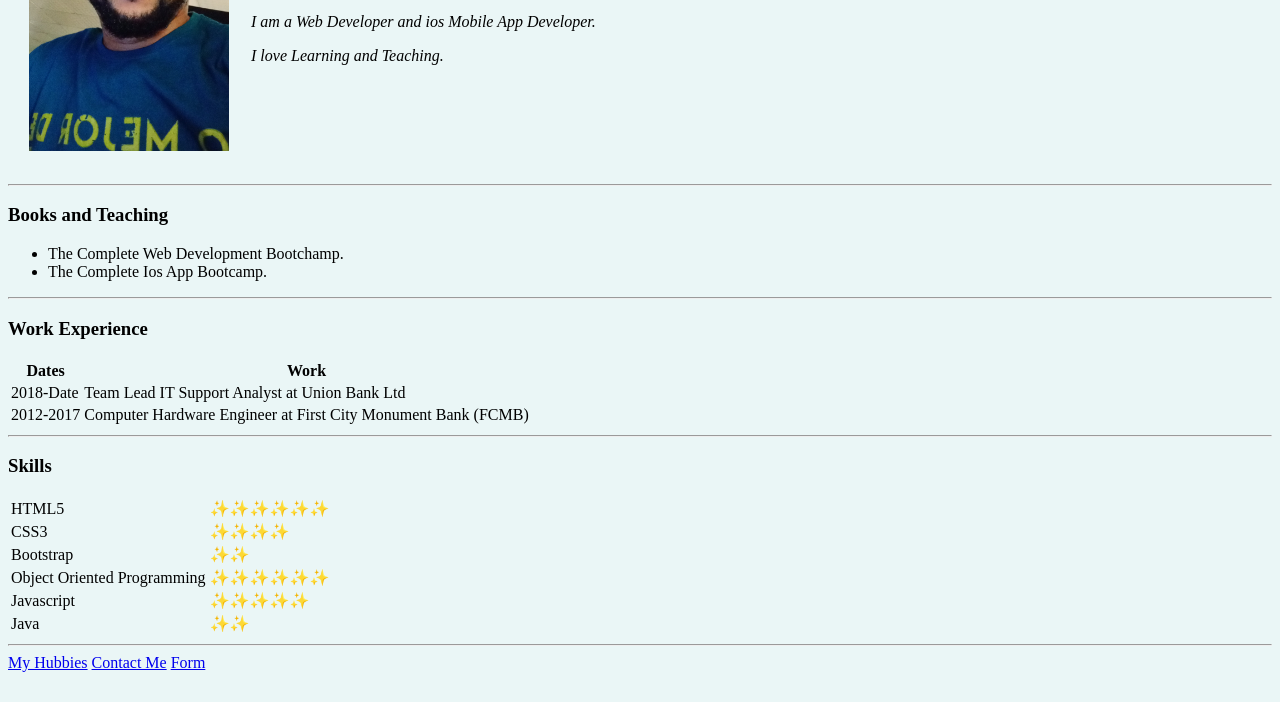
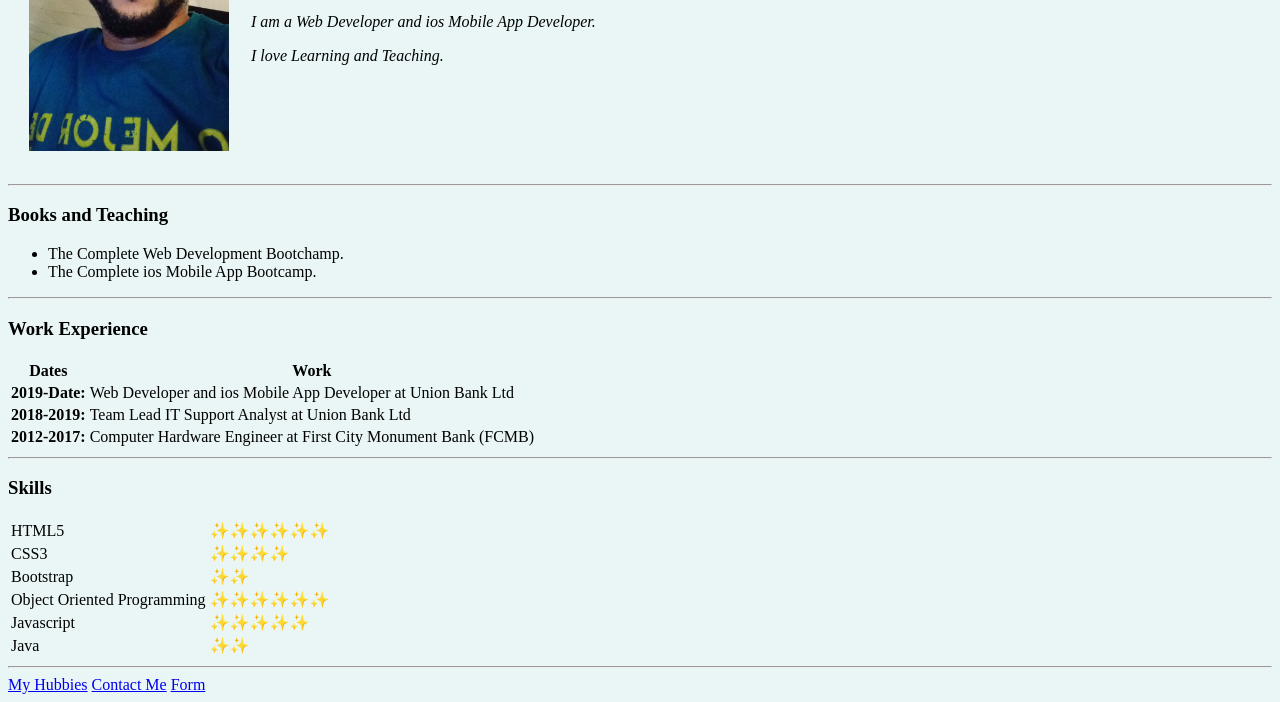
Before and after one commit to tobiasuche/CV, a plain HTML site: page index.html in a window 1280 px wide. Shown: the part 204-906 px from the top of the page. Before the commit the page ends 884 px from the top, so only its background shows below. Drawn offline with Linux system fonts and the light colour scheme.

Commit message:
I updated my index.html

```diff
--- a/index.html
+++ b/index.html
@@ -30,7 +30,7 @@
     <h3>Books and Teaching</h3>
     <ul>
       <li>The Complete Web Development Bootchamp.</li>
-      <li>The Complete Ios App Bootcamp.</li>
+      <li>The Complete ios Mobile App Bootcamp.</li>
     </ul>
     <hr>
     <h3>Work Experience</h3>
@@ -43,11 +43,15 @@
       </thead>
       <tbody>
         <tr>
-          <td>2018-Date</td>
+          <td><b>2019-Date:</b></td>
+          <td>Web Developer and ios Mobile App Developer at Union Bank Ltd</td>
+        </tr>
+        <tr>
+          <td><b>2018-2019:</b></td>
           <td>Team Lead IT Support Analyst at Union Bank Ltd</td>
         </tr>
         <tr>
-          <td>2012-2017</td>
+          <td><b>2012-2017:</b></td>
           <td>Computer Hardware Engineer at First City Monument Bank (FCMB)</td>
         </tr>
       </tbody>
```
